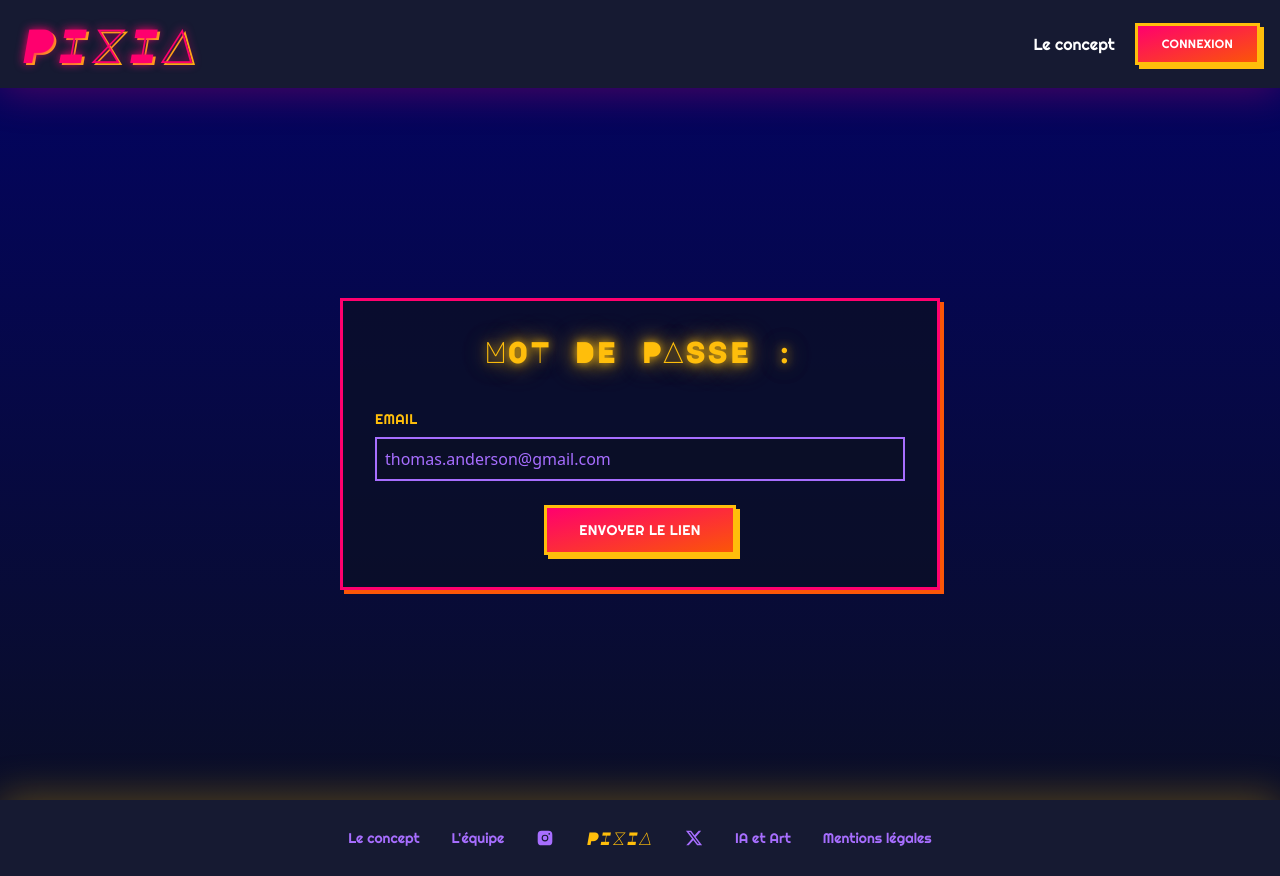
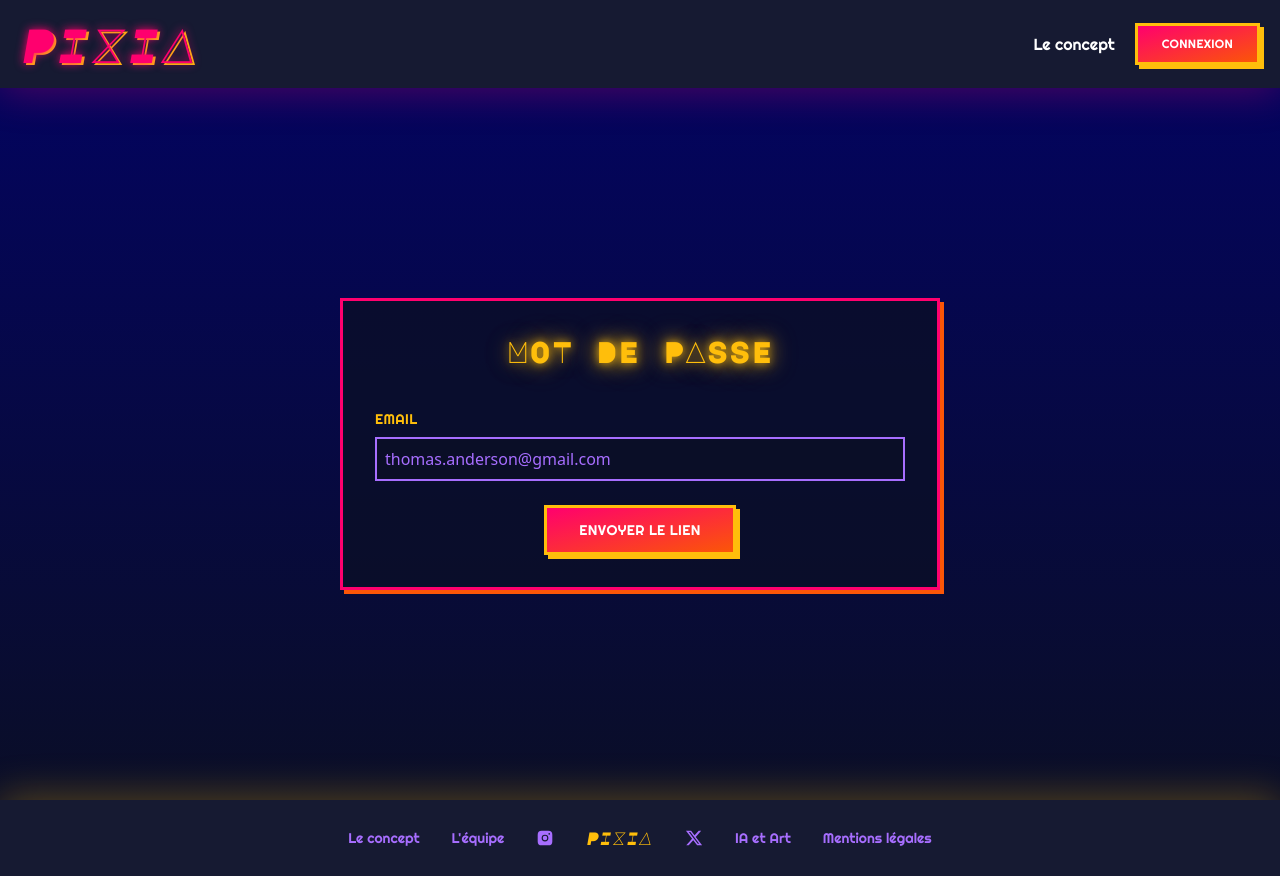
Before and after one commit to ThomasBerranger/Pixia, a React (Vite) app: page /reset-password in a window 1280 px wide. Built offline with nearby package versions, Linux system fonts and the light colour scheme; no server answers.

Commit message:
Wording fix

```diff
--- a/src/components/User/Form/PasswordReset.tsx
+++ b/src/components/User/Form/PasswordReset.tsx
@@ -75,7 +75,7 @@ function UserForm() {
     return (
         <section className="h-[89vh] flex justify-center items-center p-10">
             <div className="card-primary sm:w-1/2 text-center">
-                <h3 className="animated-neon-title mb-10">Mot de passe :</h3>
+                <h3 className="animated-neon-title mb-10">Mot de passe</h3>
 
                 {resetToken ? (
                     <form onSubmit={handleResetPassword}>
```
